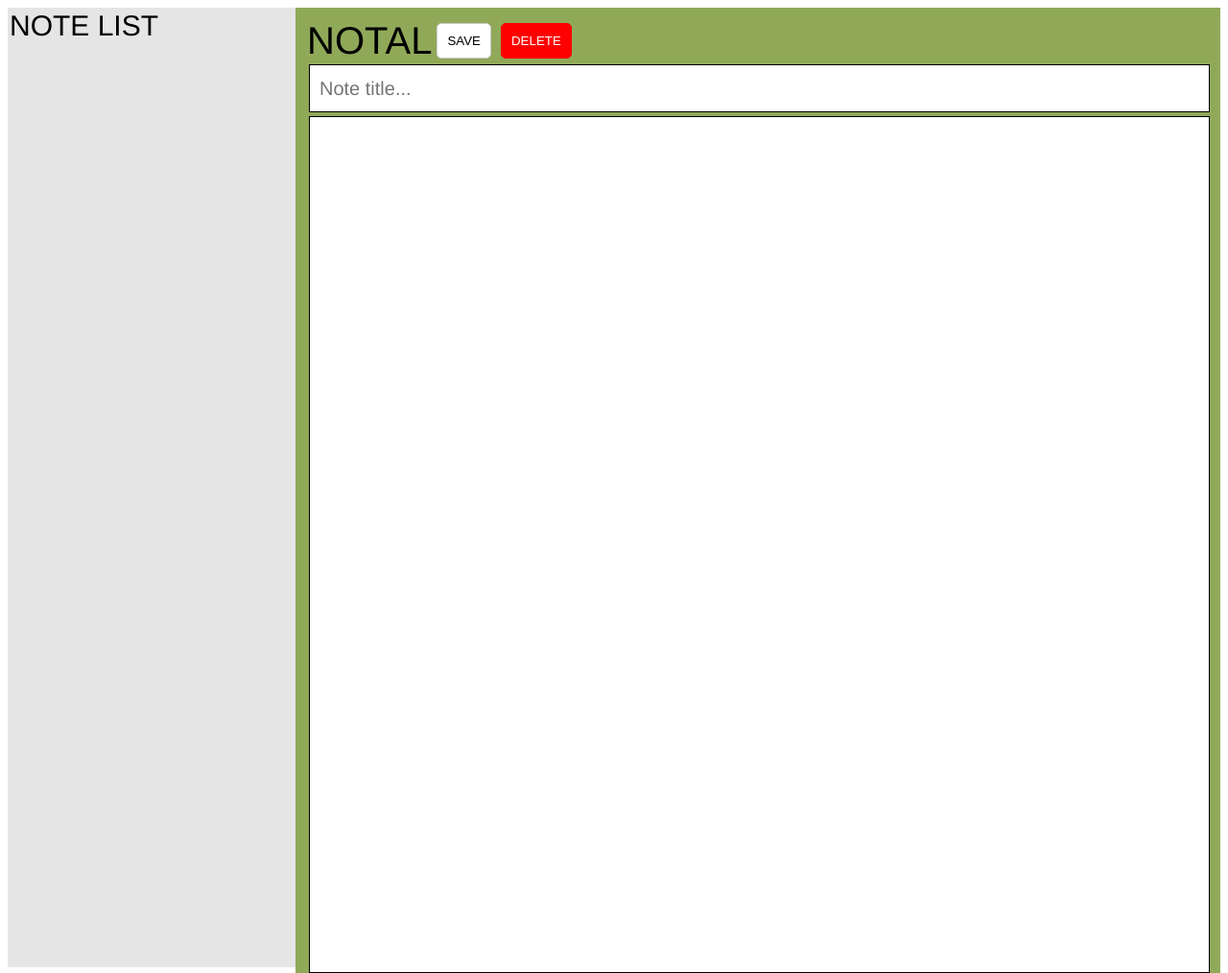
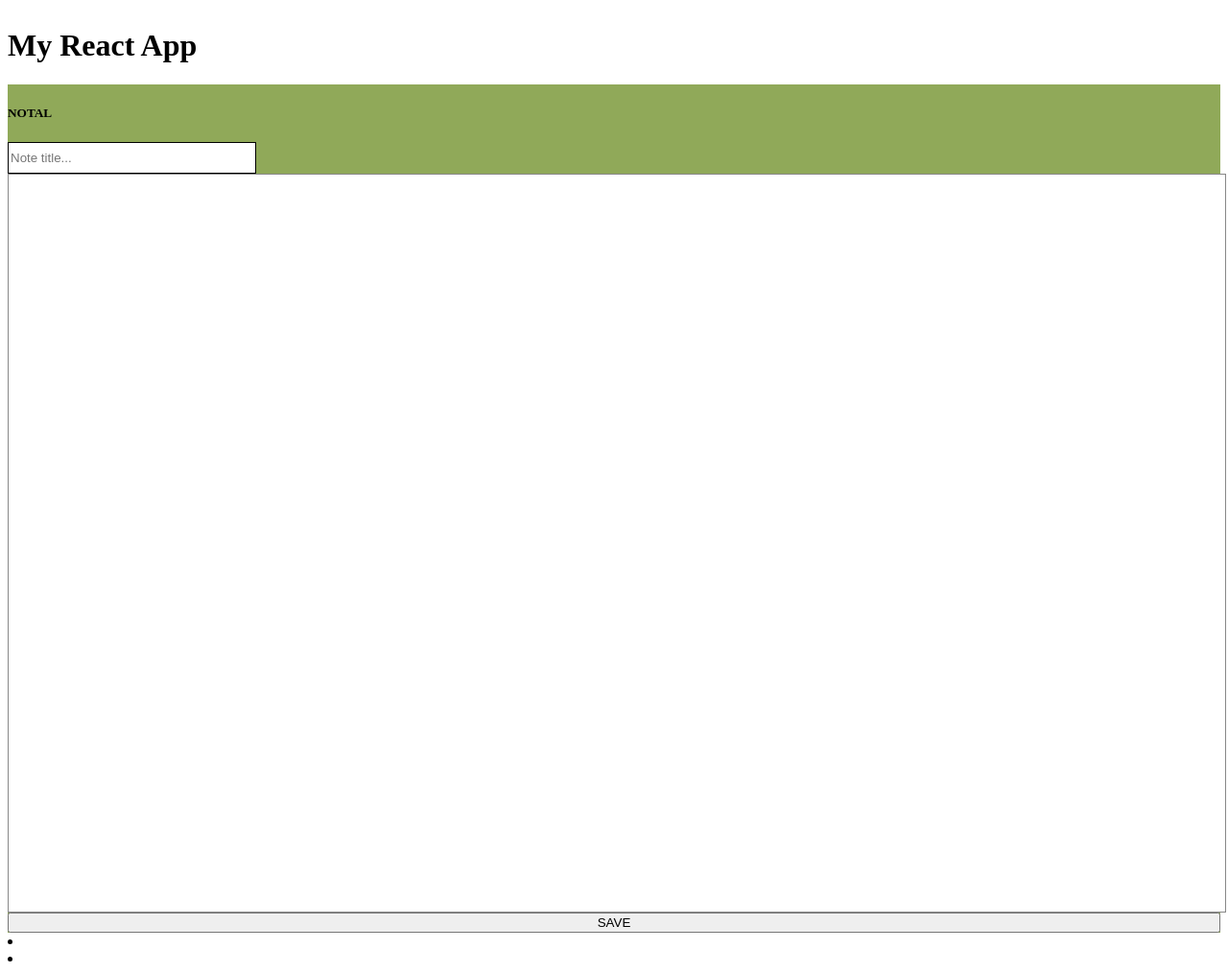
Before and after one commit to GyulizH/notAl, a React app: page / in a window 1280 px wide. Shown: the top 1014 px of the page at 96% size. Built offline with nearby package versions, Linux system fonts and the light colour scheme.

Commit message:
Revert "Feature/css"

```diff
--- a/src/components/App.js
+++ b/src/components/App.js
@@ -2,7 +2,6 @@ import React from 'react'
 import EmptyEditor from './Editor/NoteEditor'
 import NoteList from './NoteList/NoteList'
 
-//flexDirection: 'column',
 class App extends React.Component {
   render() {
     return (
@@ -11,13 +10,14 @@ class App extends React.Component {
           width: '100%',
           height: '1000px',
           display: 'flex',
-          margin: '0px',
+          flexDirection: 'column',
         }}
       >
+        <h1>My React App</h1>
+        <EmptyEditor />
         <div>
           <NoteList />
         </div>
-        <EmptyEditor />
       </div>
     )
   }
--- a/src/components/Button/index.jsx
+++ /dev/null
@@ -1,17 +0,0 @@
-import React from 'react'
-import styled from 'styled-components'
-
-const Button = props => {
-  const { children, ...restOfProps } = props
-  return <button {...restOfProps}> {children} </button>
-}
-
-export default styled(Button)`
-  display: inline-block;
-  padding: 10px;
-  margin: 0px 5px;
-  border: 1px solid ${props => props.danger ? "red" : "#ccc"};
-  background: ${props => props.danger ? "red" : "#fff"};
-  color: ${props => props.danger ? "#fff" : "#000"};
-  border-radius: 5px
-`
--- a/src/components/Editor/NoteEditor.js
+++ b/src/components/Editor/NoteEditor.js
@@ -5,10 +5,7 @@ import {
   TextArea,
   EditorForm,
   EditorInput,
-  EditorHeader,
-  EditorButton,
 } from './NoteEditor.sc'
-import Button from '../Button/index.jsx'
 import { addNote } from '../../redux/notelist/action'
 
 class NoteEditor extends React.Component {
@@ -45,31 +42,10 @@ class NoteEditor extends React.Component {
     this.setState({ id: null })
   }
 
-  enterPressed(event) {
-    let note = {
-      noteTitle: this.state.noteTitle,
-      noteText: this.state.noteText,
-      id: Date.now(),
-    }
-    let code = event.keyCode || event.which
-    if (code === 13 && note.noteText !== '') {
-      this.props.addNote(note)
-      this.setState({ noteText: '' })
-      this.setState({ noteTitle: '' })
-      this.setState({ id: null })
-    }
-  }
-
   render() {
     return (
       <EditorWrapper>
-        <EditorHeader>
-          NOTAL
-          <Button onClick={this.saveNote}>SAVE</Button>
-          <Button onClick={this.saveNote} danger>
-            DELETE
-          </Button>
-        </EditorHeader>
+        <h5>NOTAL</h5>
         <EditorForm>
           <EditorInput
             placeholder="Note title..."
@@ -87,9 +63,9 @@ class NoteEditor extends React.Component {
                 ? this.props.selectedNote.noteText
                 : this.state.noteText
             }
-            onKeyPress={this.enterPressed.bind(this)}
           />
         </EditorForm>
+        <button onClick={this.saveNote}>SAVE</button>
       </EditorWrapper>
     )
   }
@@ -97,7 +73,7 @@ class NoteEditor extends React.Component {
 const mapStateToProps = ({ selectedNote }) => {
   return { selectedNote }
 }
-const mapDispatchToProps = dispatch => ({
+const mapDispatchToProps = (dispatch) => ({
   addNote,
   dispatch,
 })
--- a/src/components/Editor/NoteEditor.sc.js
+++ b/src/components/Editor/NoteEditor.sc.js
@@ -3,25 +3,12 @@ import styled from 'styled-components'
 export const EditorWrapper = styled.div`
   display: flex;
   flex-direction: column;
-  flex-wrap: nowrap;
   width: 100%;
   height: 100%;
-  padding: 10px;
   border-color: black;
   background-color: #90a959;
-  outline: none;
 `
-// position:relative , so that the button is aligned
-// according to editor header
-export const EditorHeader = styled.div`
-  position: relative;
-  display: flex;
-  align-items: center;
-  flex-shrink: 0;
-  font-size: 40px;
-  padding: 2px 2px 2px 2px;
-  font-family: Helvetica, sans-serif;
-`
+
 export const EditorForm = styled.form`
   display: flex;
   flex-direction: column;
@@ -29,42 +16,19 @@ export const EditorForm = styled.form`
   height: 100%;
   outline: none;
 `
-// the parent element mut have position:relative
-// for the button to align relatively
-export const EditorButton = styled.button`
-     position:absolute;
-     top:0;
-     right:0;
-     border: 1px solid #ddd;
-     padding: 10px;
-     font-size: 14px;
-     border-radius: 5px;
-`
+
 export const EditorInput = styled.input`
   outline: none;
   border: 1px solid black;
-  width: 98%;
-  height: 50px;
-  font-size: 20px;
-  margin-bottom: 4px;
-  margin-left: 4px;
-  margin-right: 4px;
-  font-family: Helvetica, sans-serif;
-  padding-left: 10px;
+  width: 20%;
+  height: 30px;
 `
 export const TextArea = styled.textarea`
   display: flex;
   flex-direction: column;
   outline: none;
-  border: 1px solid black;
+  border: 1px solid #888;
   resize: none;
-  width: 98%;
+  width: 100%;
   height: 100%;
-  font-family: Helvetica, sans-serif;
-  margin-left: 4px;
-  margin-right: 4px;
-  margin-bottom: 4px;
-  font-size: 20px;
-  padding-left: 10px;
-  padding-top: 10px;
 `
--- a/src/components/NoteList/NoteList.js
+++ b/src/components/NoteList/NoteList.js
@@ -1,48 +1,31 @@
 import React from 'react'
 import { connect } from 'react-redux'
 import { selectNote } from '../../redux/selectedNote/action'
-import { NoteListWrapper, NoteListHeader, NoteListElement } from './NoteList.sc'
+import { selectedNoteReducer as selectedNote } from '../../redux/selectedNote/reducer'
 
 class NoteList extends React.Component {
   constructor(props) {
     super(props)
-    this.state = {
-      selectedNote: {},
-    }
     this.selectNote = this.selectNote.bind(this)
   }
-
   componentDidMount() {}
 
   selectNote(id) {
     const selectedNote = this.props.notes.find((note) => note.id === id)
-    this.setState({ selectedNote: selectedNote })
     this.props.selectNote(selectedNote)
     return selectedNote
   }
-
   renderList() {
     return this.props.notes.map((object, index) => {
       return (
-        <NoteListElement
-          isSelected={this.state.selectedNote.id === object.id}
-          key={object.id}
-          onClick={() => this.selectNote(object.id)}
-        >
+        <li key={object.id} onClick={() => this.selectNote(object.id)}>
           {object.noteTitle}
-        </NoteListElement>
+        </li>
       )
     })
   }
-
   render() {
-    console.log(this.state.selectedNote, 'state')
-    return (
-      <NoteListWrapper>
-        <NoteListHeader>NOTE LIST</NoteListHeader>
-        {this.renderList()}
-      </NoteListWrapper>
-    )
+    return <div>{this.renderList()}</div>
   }
 }
 
--- a/src/components/NoteList/NoteList.sc.js
+++ /dev/null
@@ -1,31 +0,0 @@
-import styled from 'styled-components'
-
-const theme = {
-  fontType: " 'Helvetica', sans-serif",
-}
-export const NoteListHeader = styled.div`
-  flex-shrink: 0;
-  font-size: 30px;
-  padding: 2px 2px 2px 2px;
-  font-family: Helvetica, sans-serif;
-`
-
-export const NoteListWrapper = styled.div`
-  height: 100%;
-  width: 300px;
-  display: flex;
-  flex-direction: column;
-  background-color: #e5e5e5;
-`
-
-export const NoteListElement = styled.li`
-  list-style-type: none;
-  background-color: ${({ theme, isSelected }) => isSelected ? theme.selected : theme.unselected};
-  font-family: Helvetica, sans-serif;
-`
-NoteListElement.defaultProps = {
-  theme: {
-    unselected: '#e5e5e5',
-    selected: '#F8A590',
-  },
-}
--- a/src/index.html
+++ b/src/index.html
@@ -3,7 +3,7 @@
 <html>
 <head>
     <meta charset="utf-8"/>
-    <title>Take a note</title>
+    <title>My React App</title>
 </head>
 <body>
 	<div id="app"></div>
--- a/src/redux/notelist/reducer.js
+++ b/src/redux/notelist/reducer.js
@@ -1,7 +1,6 @@
 import { ADD_NOTE } from './action'
 
-let fromMemory = ' '
-
+let fromMemory = '[]'
 try {
   fromMemory = JSON.parse(localStorage.state).notes
 } catch (err) {
--- a/webpack.config.js
+++ b/webpack.config.js
@@ -1,33 +1,30 @@
-const path = require('path')
-const HtmlWebpackPlugin = require('html-webpack-plugin')
+const path = require("path");
+const HtmlWebpackPlugin = require("html-webpack-plugin");
 
 module.exports = {
-  entry: './src/index.js',
+	entry: "./src/index.js",
   devtool: 'sourcemap',
 	output: {
 		//target directory to put built js file
-    path: path.join(__dirname, '/dist'),
+		path: path.join(__dirname, "/dist"),
 		// filename
-    filename: 'index_bundle.js',
+		filename: "index_bundle.js"
 		//				publicPath: "/builds",
 	},
 	module: {
 		rules: [
 			{
-        test: /\.jsx?$/,
+				test: /\.js$/,
 				exclude: /node_modules/,
 				use: {
-          loader: 'babel-loader',
-        },
-      },
-    ],
+					loader: "babel-loader"
+				}
+			}
+		]
 	},
 	plugins: [
 		new HtmlWebpackPlugin({
-      template: path.resolve(__dirname, 'src/index.html'),
-    }),
-  ],
-  resolve: {
-    extensions: ['.jsx', '.js'],
-  },
-}
+			template: path.resolve(__dirname, "src/index.html")
+		})
+	]
+};
```
Lines whose indentation alone changed are shown as unchanged.
